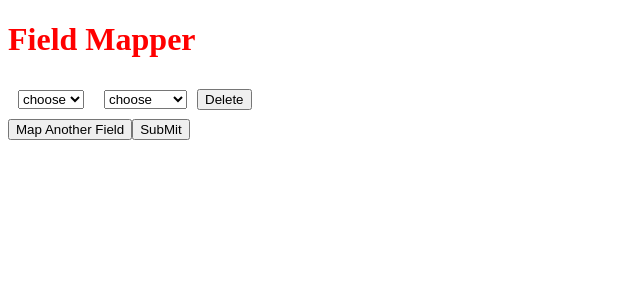
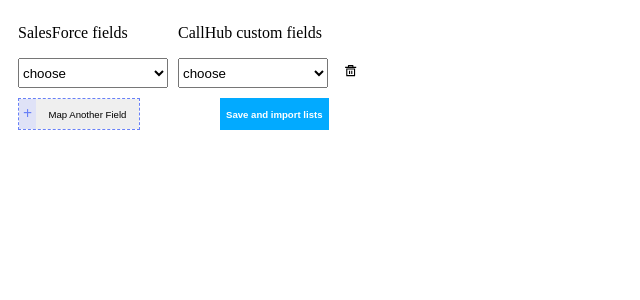
Before and after one commit to BALAJI141031/filed-mapper, a React (Vite) app: page / in a window 1280 px wide. Shown: the top 300 px of the page, without its empty margins (0-640 px from the left). Built offline with nearby package versions, Linux system fonts and the light colour scheme.

Commit message:
basic styles added

```diff
--- a/package.json
+++ b/package.json
@@ -12,6 +12,7 @@
   "dependencies": {
     "react": "^18.2.0",
     "react-dom": "^18.2.0",
+    "react-icons": "^4.12.0",
     "react-uuid": "^2.0.0"
   },
   "devDependencies": {
--- a/src/App.jsx
+++ b/src/App.jsx
@@ -1,7 +1,7 @@
 import uuid from "react-uuid";
 import React, { useState } from "react";
 import "./index.css";
-
+import { RiDeleteBin5Line } from "react-icons/ri";
 export default function App() {
   const salesForceVariables = [
     "choose",
@@ -167,8 +167,11 @@
     })
   }
   return (
-    <>
-      <h1>Field Mapper</h1>
+    <section>
+      <div className="titles-div">
+        <p>SalesForce fields</p>
+        <p>CallHub custom fields</p>
+      </div>
       {rows.map((row, i) =>
        {
         return  (<div key={uuid()}>
@@ -185,17 +188,22 @@
               <option key={sfv}>{sfv}</option>
             ))}
           </select>
-          <button onClick={()=>handleDelete(i)}>Delete</button>
+          <button onClick={()=>handleDelete(i) } className="delete-cta"><RiDeleteBin5Line /></button>
         </div>
       )})}
-      <button onClick={AddAnotherField}>Map Another Field</button>
-      <button onClick={SubFieldMapper}>SubMit</button>
+      <div className="cta-group">
+      <div className="cta" onClick={AddAnotherField}>
+        <p className="cta-icon">+</p>
+        <button >Map Another Field</button>
+      </div>
+      <button onClick={SubFieldMapper} className="submit-cta">Save and import lists</button>
+      </div>
       {
         fieldMappers.length?<>
         <hr/>
         {fieldMappers.map((field)=><p key={uuid()}>{field[0]} {field[1]}</p>)}
         </>:null
       }
-    </>
+    </section>
   );
 }
--- a/src/index.css
+++ b/src/index.css
@@ -8,6 +8,69 @@
 }
 
 select {
-  margin: 10px;
+  margin-left: 10px;
+  margin-bottom: 10px;
+  width: 150px;
+  cursor: pointer;
+  height: 30px;
+}
+
+.titles-div{
+  display: flex;
+}
+.titles-div p{
+  margin-left: 10px;
+  width:150px;
+}
+.delete-cta{
+  margin-left: 10px;
+  border: none;
+  background: transparent;
   cursor: pointer;
 }
+.cta{
+margin-left: 10px;
+width: 120px;
+cursor: pointer;
+border-style: dashed ;
+border-width:1px;
+border-color: #6880f7;
+display: flex;
+height: 30px;
+cursor: pointer;
+font-weight: bold;
+}
+.cta >button{
+  font-size: 0.6rem;
+  width: 100%;
+  border: 0px;
+  cursor: pointer;
+}
+.cta-icon{
+  width: 20px;
+  height: 100%;
+  font-size: 1rem;
+  margin: 0px;
+  display: flex;
+  justify-content: center;
+  align-items: center;
+  color: #6880f7;
+  background-color: #dfe2f7;
+}
+
+.submit-cta{
+  margin-left: 80px;
+  font-size: 0.6rem;
+  cursor: pointer;
+  border-width: 0px;
+  background-color: rgb(2,170,400);
+  color: #ffff;
+  font-weight: bold;
+}
+section{
+  height: 100vh;
+}
+
+.cta-group{
+  display: flex;
+}
```
Also changed, not shown: 1 other file (tests, documents, lock files or other folders).
